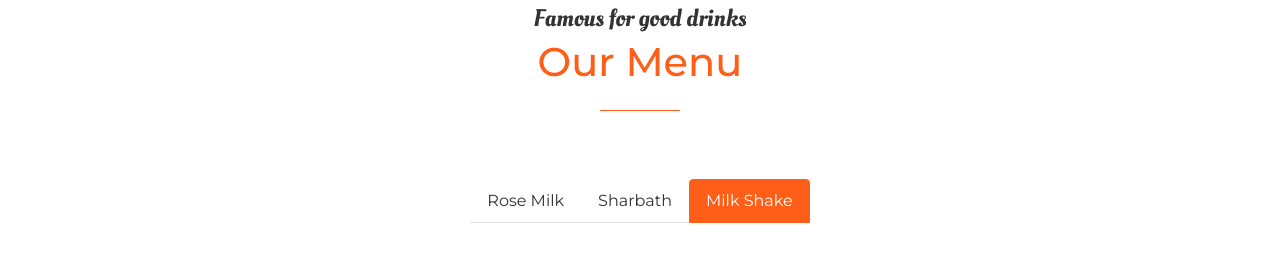
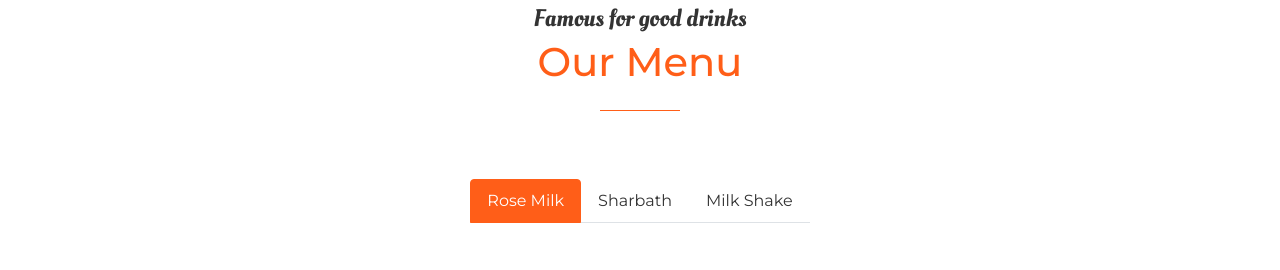
Before and after one commit to rosemilkfactory/rosemilkfactory.github.io, a plain HTML site: page index.html in a window 1280 px wide. Shown: the top 270 px of the page. Drawn offline with nearby package versions, Linux system fonts and the light colour scheme.

Commit message:
Makes rose milk tab active

```diff
--- a/index.html
+++ b/index.html
@@ -109,13 +109,13 @@ body {
 		<div class="row">
 		   <ul class="nav nav-tabs menu_tab" id="myTab" role="tablist">
 			  <li class="nav-item">
-				 <a class="nav-link" id="breakfast-tab" data-toggle="tab" href="#breakfast" role="tab" aria-selected="true">Rose Milk</a>
+				 <a class="nav-link  active show" id="breakfast-tab" data-toggle="tab" href="#breakfast" role="tab" aria-selected="true">Rose Milk</a>
 			  </li>
 			  <li class="nav-item">
 				 <a class="nav-link" id="lunch-tab" data-toggle="tab" href="#lunch" role="tab" aria-selected="false">Sharbath</a>
 			  </li>
 			  <li class="nav-item">
-				 <a class="nav-link active show" id="dinner-tab" data-toggle="tab" href="#dinner" role="tab" aria-selected="false">Milk Shake</a>
+				 <a class="nav-link" id="dinner-tab" data-toggle="tab" href="#dinner" role="tab" aria-selected="false">Milk Shake</a>
 			  </li>
 		   </ul>
 		</div>
```
